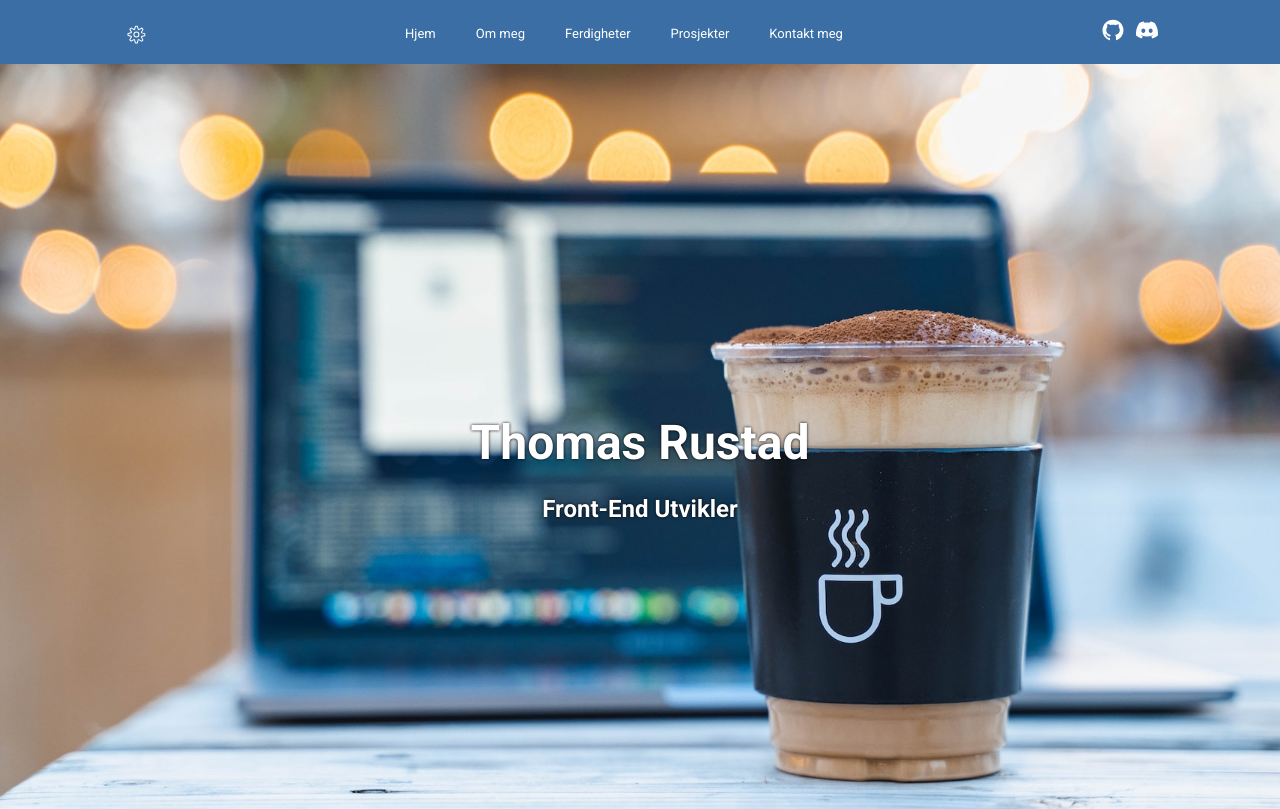
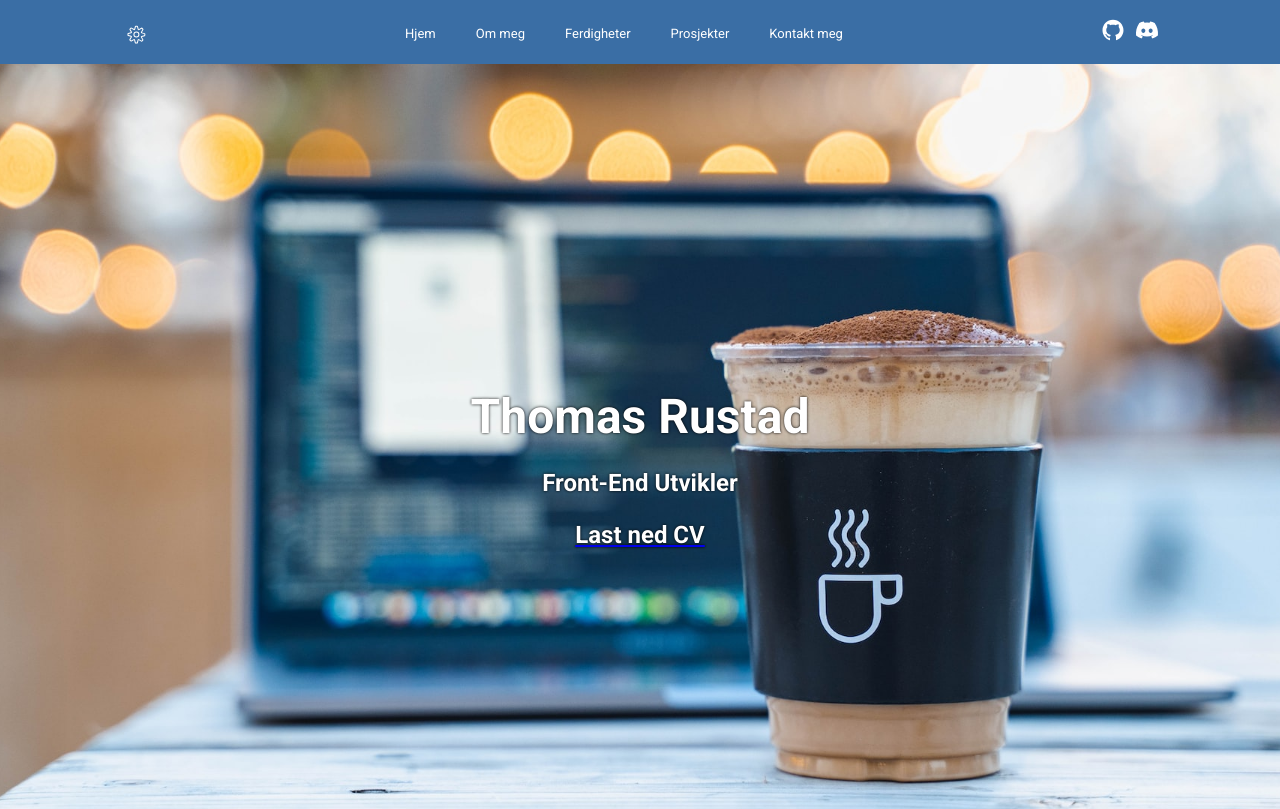
Before and after one commit to ThomasR1997/portfolio, a React (Create React App) app: page / in a window 1280 px wide. Shown: the top 809 px of the page. Built offline with nearby package versions, Linux system fonts and the light colour scheme; the HTML template or start-up script is replaced by a standard one.

Commit message:
added CV as downloadable PDF

```diff
--- a/src/components/SectionHome/SectionHome.js
+++ b/src/components/SectionHome/SectionHome.js
@@ -1,5 +1,7 @@
 // Styled components
 import { StyledH1, StyledH3, StyledSectionHome } from "./StyledSectionHome";
+
+import CV from "../../files/cv.pdf";
 
 // Hooks
 import { useTranslation } from "react-i18next";
@@ -12,6 +14,9 @@ const SectionHome = () => {
       <div>
         <StyledH1>Thomas Rustad</StyledH1>
         <StyledH3>{t("Section Home")}</StyledH3>
+        <a href={CV} download>
+          <StyledH3>{t("Section Home CV")}</StyledH3>
+        </a>
       </div>
     </StyledSectionHome>
   );
--- a/src/i18n.js
+++ b/src/i18n.js
@@ -16,6 +16,8 @@ const resources = {
       "Nav Contact me": "Contact me",
 
       "Section Home": "Front-End Developer",
+
+      "Section Home CV": "Download CV",
 
       "Section About Title": "About me",
 
@@ -47,6 +49,8 @@ const resources = {
 
       "Section Home": "Front-End Utvikler",
 
+      "Section Home CV": "Last ned CV",
+
       "Section About Title": "Om meg",
 
       "Section About Text One":
```
Also changed, not shown: 1 other file (tests, documents, lock files or other folders).
